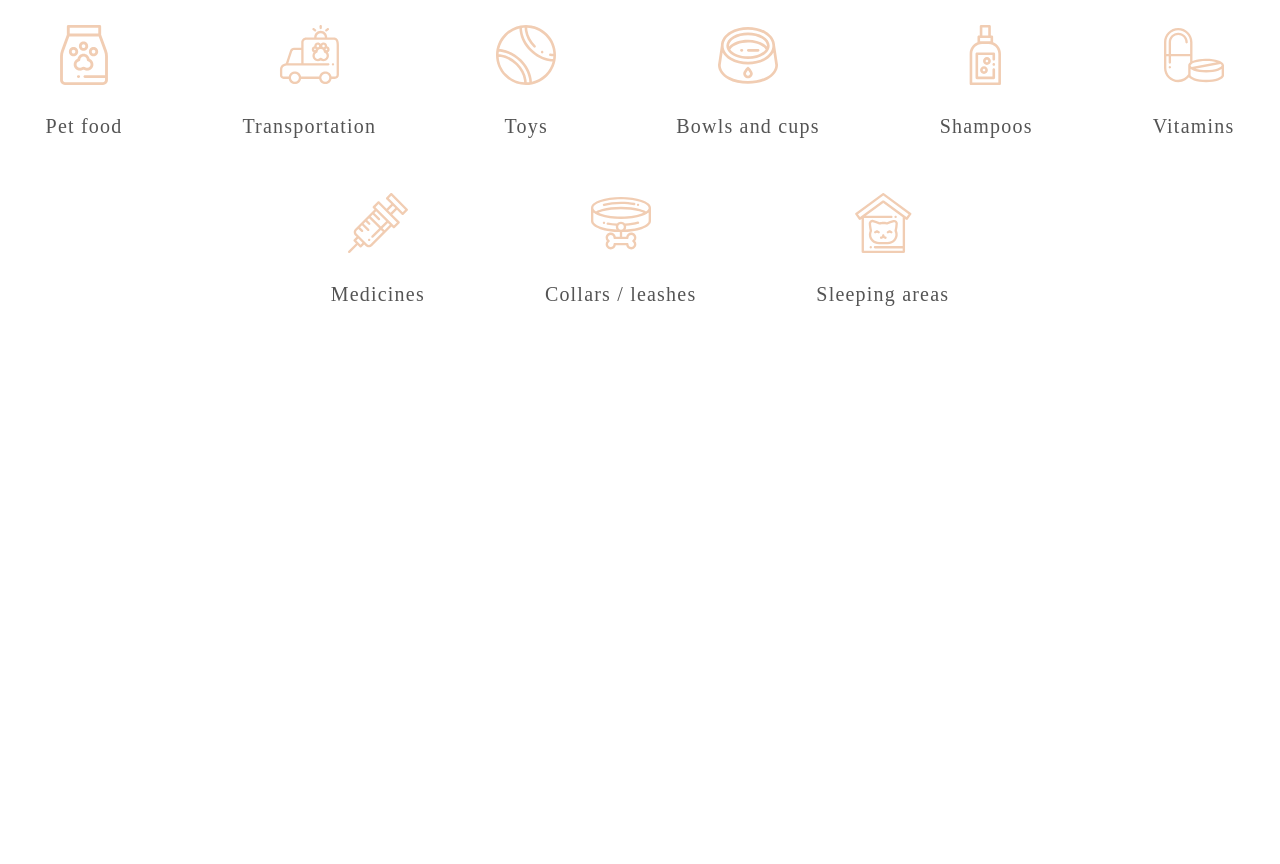
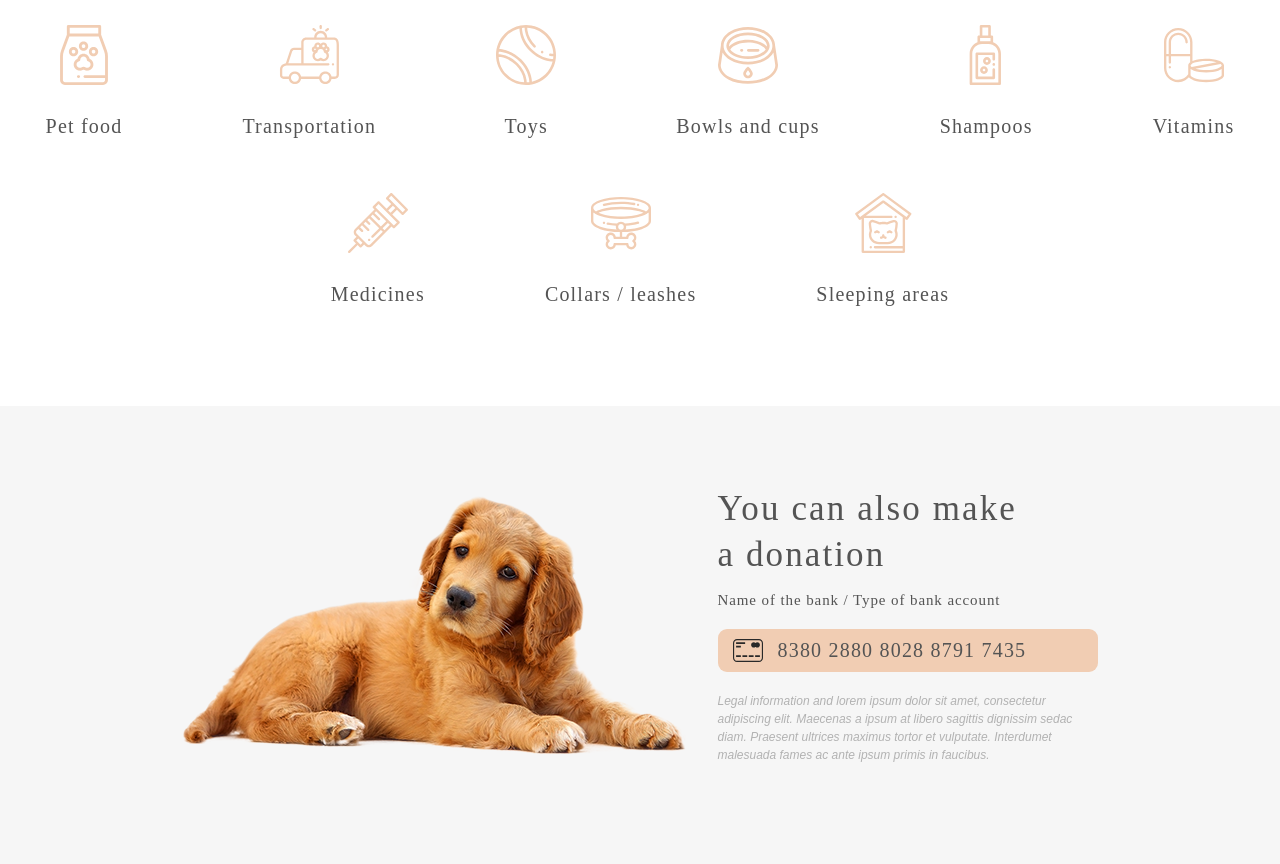
Before and after one commit to MorozovaAN/shelter, a website built with webpack: page src/index.html in a window 1280 px wide. Shown: the part 2261-3125 px from the top of the page. Before the commit the page ends 2667 px from the top, so only its background shows below. Built offline with nearby package versions, Linux system fonts and the light colour scheme.

Commit message:
feat: add section donation

```diff
--- a/src/index.html
+++ b/src/index.html
@@ -234,6 +234,38 @@
           </li>
         </ul>
       </section>
+
+      <section class="donation">
+        <div class="wrapper donation__container">
+          <div class="donation__image-container">
+            <img
+              class="donation__image"
+              src="./assets/images/donation-dog.png"
+              alt="dog"
+            />
+          </div>
+          <div class="donation__content">
+            <h3 class="donation__title">You can also make a donation</h3>
+            <h5 class="donation__subtitle">
+              Name of the bank / Type of bank account
+            </h5>
+            <a class="donation__link" href="#"
+              ><img
+                class="donation__icon-credit-card"
+                src="./assets/images/other-icons/credit-card.svg"
+                alt="credit card icon"
+              />
+              8380 2880 8028 8791 7435</a
+            >
+            <p class="donation__description">
+              Legal information and lorem ipsum dolor sit amet, consectetur
+              adipiscing elit. Maecenas a ipsum at libero sagittis dignissim
+              sedac diam. Praesent ultrices maximus tortor et vulputate.
+              Interdumet malesuada fames ac ante ipsum primis in faucibus.
+            </p>
+          </div>
+        </div>
+      </section>
     </main>
   </body>
 </html>
--- /dev/null
+++ b/src/styles/layout/index-page/_donation.scss
@@ -0,0 +1,99 @@
+.donation {
+  background: $color-light-l;
+}
+.donation__container {
+  padding-top: $margin-l;
+  padding-bottom: $margin-xl;
+  box-sizing: border-box;
+  display: flex;
+  justify-content: center;
+  gap: 30px;
+  @include screen-l {
+    flex-direction: column;
+  }
+  @include screen-s {
+    padding-top: $margin-s;
+    padding-bottom: $margin-s;
+  }
+}
+.donation__image-container {
+  align-self: center;
+  @include screen-l {
+    order: 2;
+  }
+}
+.donation__image {
+  object-fit: contain;
+  display: block;
+  max-width: 100%;
+}
+.donation__content {
+  display: flex;
+  flex-direction: column;
+  max-width: 380px;
+  @include screen-l {
+    order: 1;
+    align-self: center;
+  }
+  @include screen-s {
+    align-items: center;
+  }
+}
+.donation__title {
+  @include title-l;
+  max-width: 300px;
+  margin-bottom: 15px;
+  @include screen-s {
+    text-align: center;
+    max-width: 100%;
+  }
+}
+.donation__subtitle {
+  @include title-s;
+  margin-bottom: 20px;
+  @include screen-s {
+    text-align: center;
+  }
+}
+.donation__link {
+  display: inline-flex;
+  align-items: center;
+  background: $color-primary;
+  border-radius: 9px;
+  font-family: 'Georgia';
+  font-style: normal;
+  font-weight: 400;
+  font-size: 2rem;
+  letter-spacing: 0.06em;
+  line-height: 115%;
+  color: $color-dark-l;
+  padding: 10px 15px;
+  margin-bottom: 20px;
+  &:hover {
+    background: $color-primary-light;
+    transition: $shelter-transition;
+  }
+  &:active {
+    background: $color-light-xl;
+  }
+  @include screen-s {
+    font-size: 1.5rem;
+    line-height: 110%;
+    padding: 10px 13px 10px 15px;
+    width: fit-content;
+  }
+}
+.donation__icon-credit-card {
+  margin-right: 15px;
+}
+.donation__description {
+  font-family: 'Arial';
+  font-style: italic;
+  font-weight: 400;
+  font-size: 1.2rem;
+  line-height: 150%;
+  color: $color-dark-m;
+  @include screen-s {
+    text-align: justify;
+  }
+}
--- a/src/styles/main.scss
+++ b/src/styles/main.scss
@@ -15,6 +15,7 @@
 @import 'layout/index-page/about-us';
 @import 'layout/index-page/pets';
 @import 'layout/index-page/help';
+@import 'layout/index-page/donation';
 
 //components imports
 @import 'components/logo';
```
